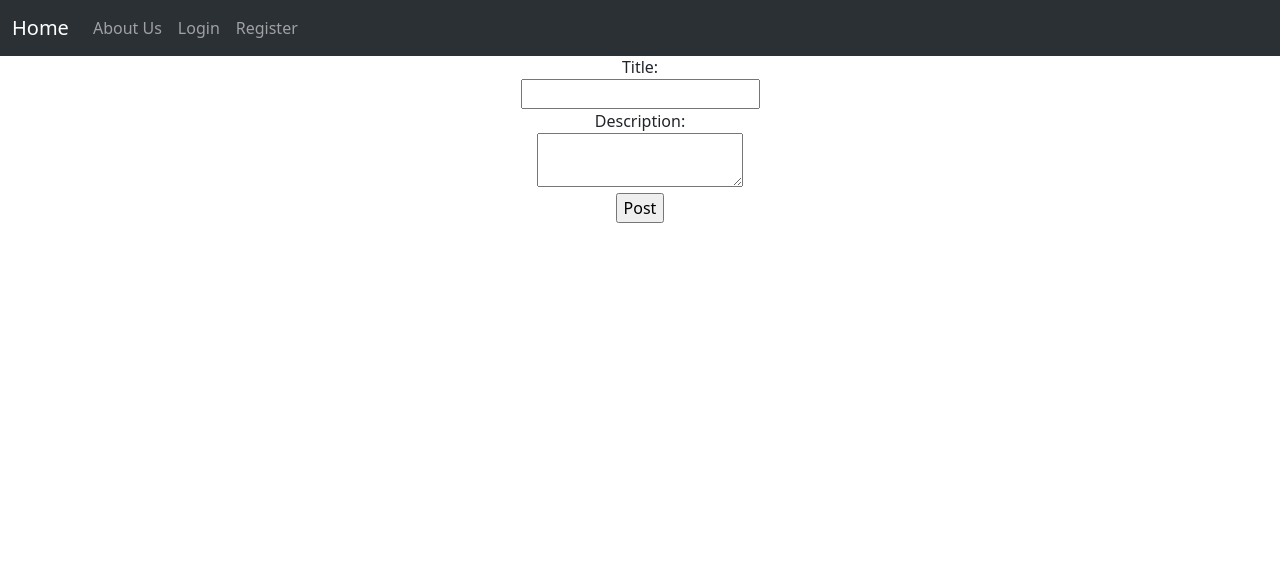
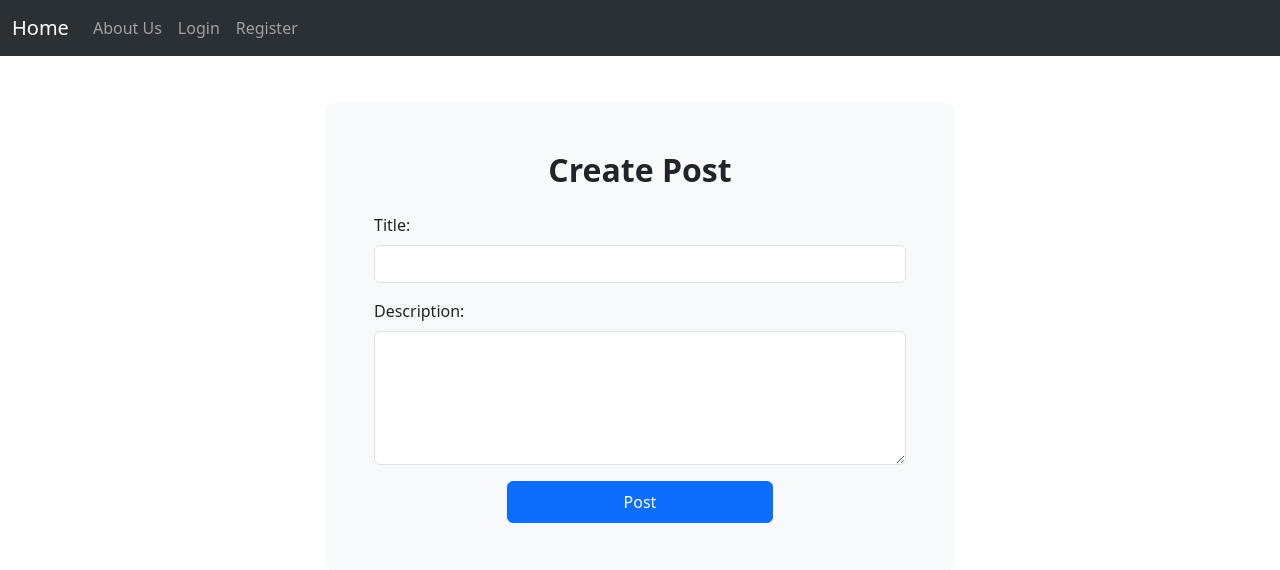
Before and after one commit to Rezuanul-Islam-Fahim/company-blog-flask, a Flask app: template blog/templates/update-post.html in a window 1280 px wide. Shown: the top 570 px of the page. Run offline with Flask 3, Linux system fonts and the light colour scheme; the template is opened without the code that fills it: values that come from a table or form of the project are taken from there, others are empty.

Commit message:
Update update-post template

```diff
--- a/blog/templates/update-post.html
+++ b/blog/templates/update-post.html
@@ -1,14 +1,21 @@
 {% extends "base.html" %}
 
 {% block content %}
-<div style="text-align: center;">
-    <form method="POST">
-        {{ form.hidden_tag() }}
-        {{ form.title.label }} <br />
-        {{ form.title() }} <br />
-        {{ form.description.label }} <br />
-        {{ form.description() }} <br />
-        {{ form.submit() }}
-    </form>
+<div class="container-fluid my-5 text-center">
+    <div class="col-md-6 mx-auto p-5 bg-body-tertiary rounded-3">
+        <h1 class="fs-2 fw-semibold mb-4">Create Post</h1>
+        <form method="POST">
+            {{ form.hidden_tag() }}
+            <div class="mb-3 text-start">
+                <label class="form-label">{{ form.title.label }}</label>
+                {{ form.title(class='form-control') }}
+            </div>
+            <div class="mb-3 text-start">
+                <label class="form-label">{{ form.description.label }}</label>
+                {{ form.description(class='form-control', rows='5') }}
+            </div>
+            {{ form.submit(class='btn btn-primary text-center w-50 py-2') }}
+        </form>
+    </div>
 </div>
 {% endblock %}
```
